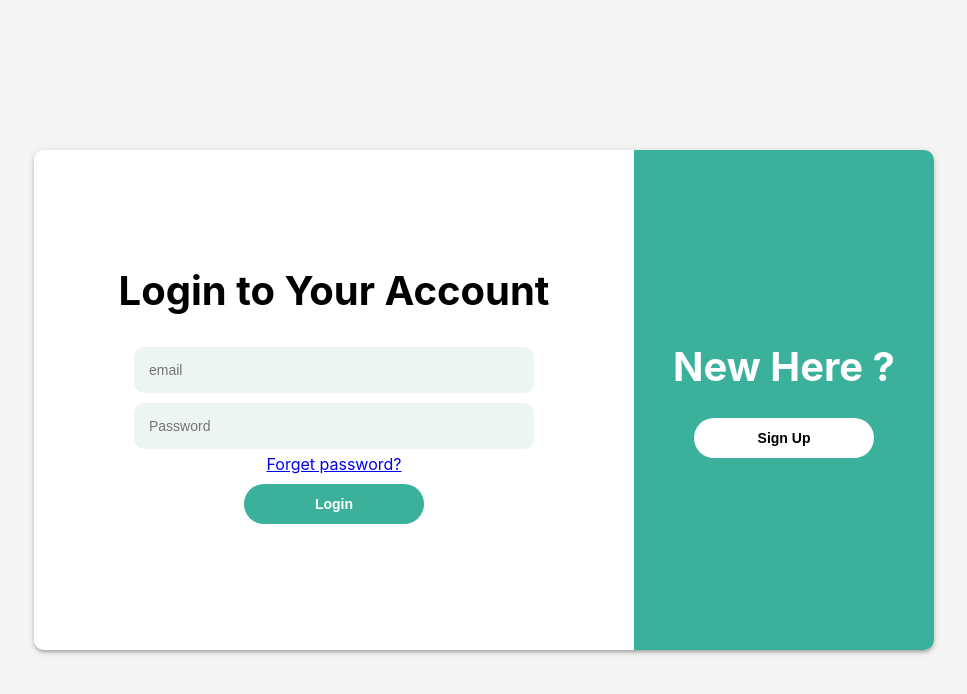
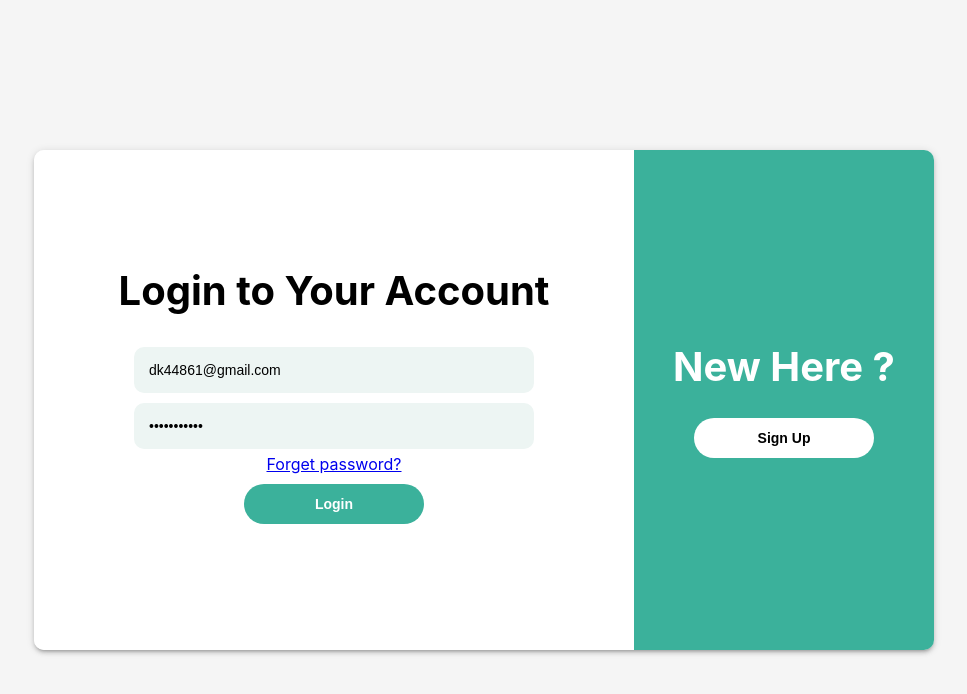
Before and after one commit to deepakkumar2205/CRM-App-Webcode-2, a React (Create React App) app in the folder Frontend/: page / in a window 1280 px wide. Shown: the top 694 px of the page, without its empty margins (156-1123 px from the left). Built offline with nearby package versions, Linux system fonts and the light colour scheme.

Commit message:
default login credentials
this will help the mentor to login easily as admin

```diff
--- a/Frontend/src/components/Authentication/Login/Login.js
+++ b/Frontend/src/components/Authentication/Login/Login.js
@@ -5,7 +5,7 @@ import API from '../../../url';
 import styles from "./Login.module.css";
 
 const Login = () => {
-	const [data, setData] = useState({ email: "", password: "" });
+	const [data, setData] = useState({ email: "dk44861@gmail.com", password: "ironman2205" });
 	const [error, setError] = useState(false);
 	const [state, setState] = useState("Login")
 	const navigate = useNavigate();
@@ -62,7 +62,7 @@ const Login = () => {
 							placeholder="email"
 							name="email"
 							onChange={handleChange}
-							value={data.username}
+							value={data.email}
 							required
 							className={styles.input}
 						/>
```
